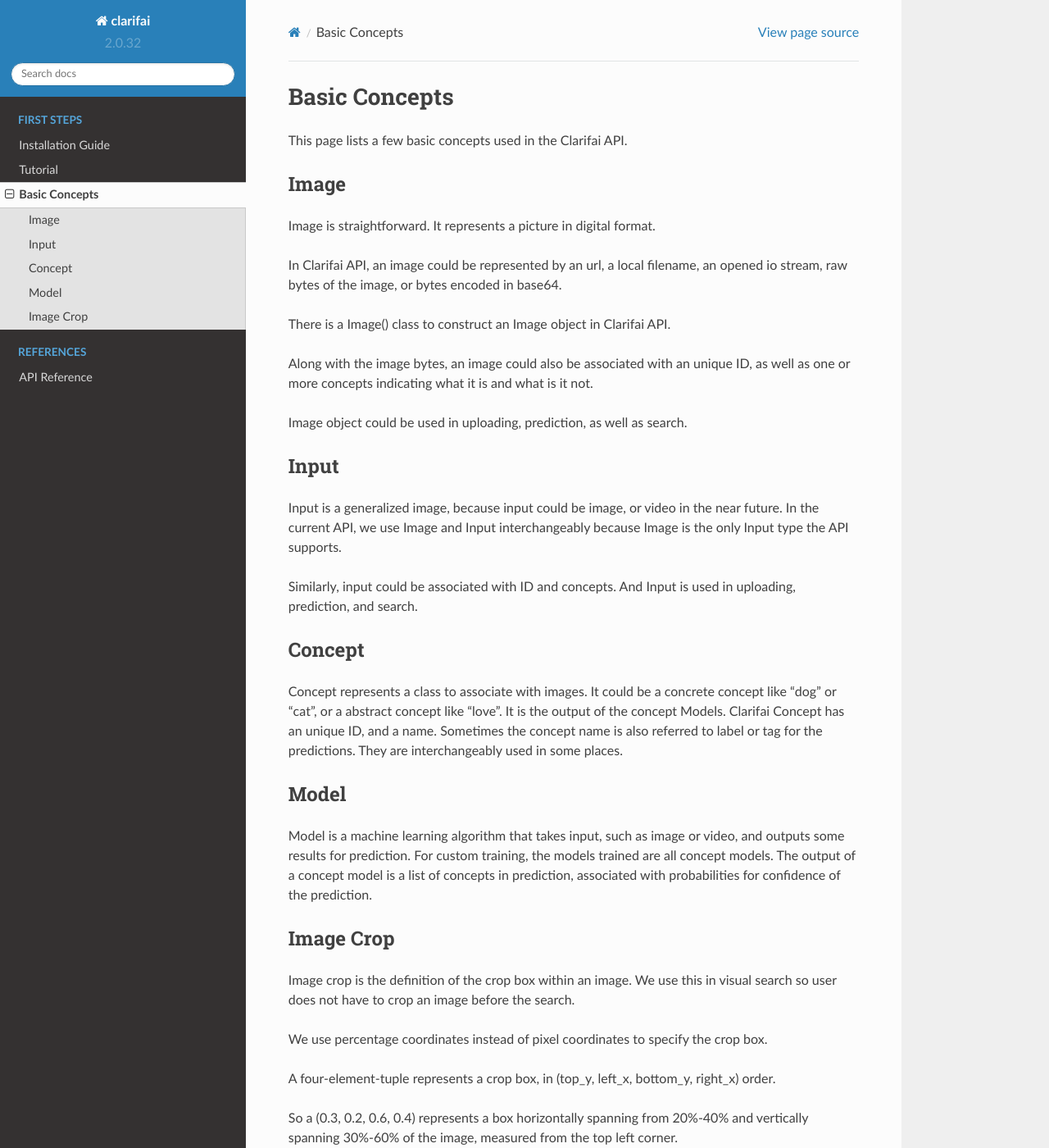
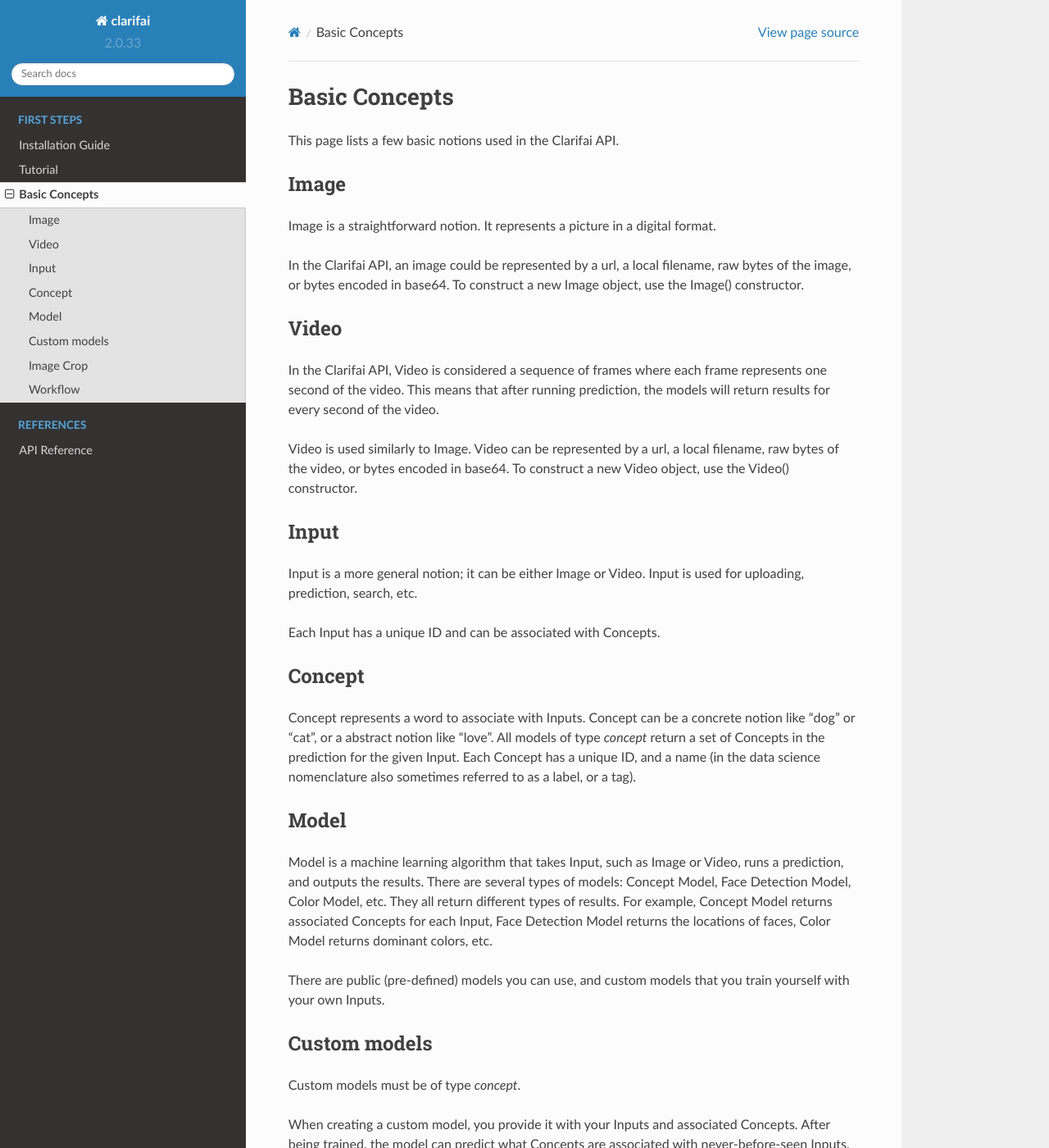
Before and after one commit to Clarifai/clarifai-python, a Sphinx documentation site: the page built from docs/basics.rst, in a window 1280 px wide and 1400 px high. Shown: the whole window at 82% size. Built offline with Sphinx 7.4.7 and the Read the Docs theme 2.0.0, drawn with Linux system fonts in a browser that asks for light colours; some of the changed text lies outside the part shown.

```diff
--- a/docs/basics.rst
+++ b/docs/basics.rst
@@ -2,42 +2,62 @@
 Basic Concepts
 ==============
 
-This page lists a few basic concepts used in the Clarifai API.
+This page lists a few basic notions used in the Clarifai API.
 
 Image
 ============
-Image is straightforward. It represents a picture in digital format.
+Image is a straightforward notion. It represents a picture in a digital format.
 
-In Clarifai API, an image could be represented by an url, a local filename, an opened io stream, raw bytes of the image, or bytes encoded in base64.
+In the Clarifai API, an image could be represented by a url, a local filename, raw bytes of the image, or bytes encoded in base64. To construct a new Image object, use the Image() constructor.
 
-There is a Image() class to construct an Image object in Clarifai API.
+Video
+============
+In the Clarifai API, Video is considered a sequence of frames where each frame represents one second of the video. This means
+that after running prediction, the models will return results for every second of the video.
 
-Along with the image bytes, an image could also be associated with an unique ID, as well as one or more concepts indicating what it is and what is it not.
-
-Image object could be used in uploading, prediction, as well as search.
+Video is used similarly to Image. Video can be represented by a url, a local filename, raw bytes of the video, or bytes encoded in base64. To construct a new Video object, use the Video() constructor.
 
 Input
 ============
-Input is a generalized image, because input could be image, or video in the near future. In the current API, we use Image and Input interchangeably because Image is the only Input type the API supports.
+Input is a more general notion; it can be either Image or Video. Input is used for uploading, prediction, search, etc.
 
-Similarly, input could be associated with ID and concepts. And Input is used in uploading, prediction, and search.
+Each Input has a unique ID and can be associated with Concepts.
 
 Concept
 ============
-Concept represents a class to associate with images. It could be a concrete concept like "dog" or "cat", or a abstract concept like "love". It is the output of the concept Models.
-Clarifai Concept has an unique ID, and a name. Sometimes the concept name is also referred to label or tag for the predictions. They are interchangeably used in some places.
+Concept represents a word to associate with Inputs. Concept can be a concrete notion like "dog" or "cat", or a abstract notion like "love".
+All models of type `concept` return a set of Concepts in the prediction for the given Input.
+Each Concept has a unique ID, and a name (in the data science nomenclature also sometimes referred to as a label, or a tag).
 
 Model
 ============
-Model is a machine learning algorithm that takes input, such as image or video, and outputs some results for prediction. For custom training, the models trained are all concept models.
-The output of a concept model is a list of concepts in prediction, associated with probabilities for confidence of the prediction.
+Model is a machine learning algorithm that takes Input, such as Image or Video, runs a prediction, and outputs the results.
+There are several types of models: Concept Model, Face Detection Model, Color Model, etc. They all return different types
+of results. For example, Concept Model returns associated Concepts for each Input, Face Detection Model returns the locations of
+faces, Color Model returns dominant colors, etc.
+
+There are public (pre-defined) models you can use, and custom models that you train yourself with your own Inputs.
+
+Custom models
+============
+Custom models must be of type `concept`.
+
+When creating a custom model, you provide it with your Inputs and associated Concepts.
+After being trained, the model can predict what Concepts are associated with never-before-seen Inputs, together
+with probabilities for confidence of the prediction.
+
+Models can also be evaluated for measuring their prediction capability.
 
 Image Crop
 ============
-Image crop is the definition of the crop box within an image. We use this in visual search so user does not have to crop an image before the search.
+Image crop is defined as a crop box within an image. We use this in visual search so user does not have to crop an image before the search.
 
 We use percentage coordinates instead of pixel coordinates to specify the crop box.
 
 A four-element-tuple represents a crop box, in (top_y, left_x, bottom_y, right_x) order.
 
 So a (0.3, 0.2, 0.6, 0.4) represents a box horizontally spanning from 20%-40% and vertically spanning 30%-60% of the image, measured from the top left corner.
+
+Workflow
+============
+Workflow enables you to run prediction on Inputs using several Models in one request.
--- a/docs/conf.py
+++ b/docs/conf.py
@@ -60,9 +60,9 @@ author = u'Clarifai'
 # built documents.
 #
 # The short X.Y version.
-version = u'2.0.32'
+version = u'2.0.33'
 # The full version, including alpha/beta/rc tags.
-release = u'2.0.32'
+release = u'2.0.33'
 
 # The language for content autogenerated by Sphinx. Refer to documentation
 # for a list of supported languages.
--- a/requirements.txt
+++ b/requirements.txt
@@ -1,5 +1,5 @@
 future==0.15.2
-requests==2.13.0
+requests==2.18.4
 configparser==3.5.0
 jsonschema==2.5.1
 enum34==1.1.6
--- a/setup.py
+++ b/setup.py
@@ -8,7 +8,7 @@ except ImportError:
 setup(
     name="clarifai",
     description='Clarifai API Python Client',
-    version='2.0.32',
+    version='2.0.33',
     author='Clarifai',
     maintainer='Robert Wen',
     maintainer_email='robert@clarifai.com',
```
Also changed, not shown: README.md (line endings or trailing spaces), 3 other files.
